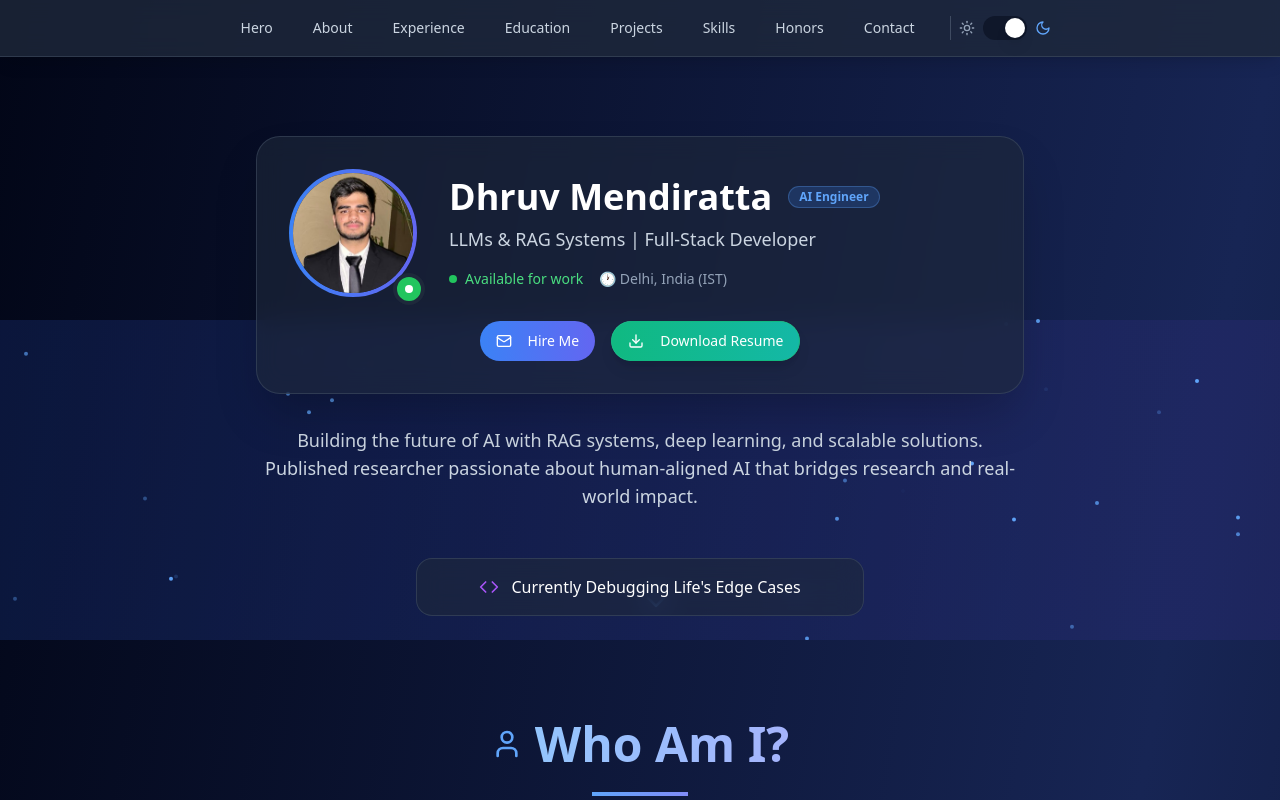
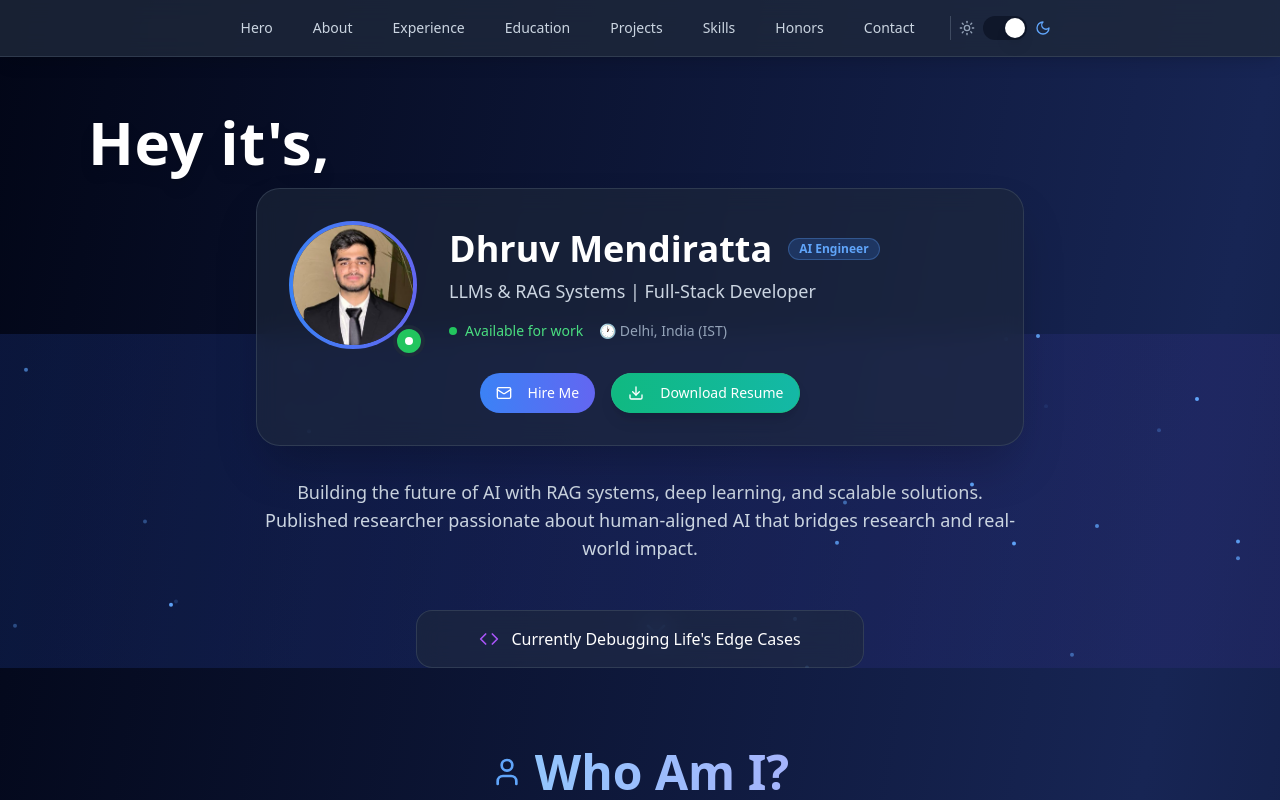
Before and after one commit to dhruvm-18/dhruv-portfolio, a React (Vite) app: page / in a window 1280 px wide. Shown: the top 800 px of the page. Built offline with nearby package versions, Linux system fonts and the light colour scheme.

Commit message:
Changes to this

```diff
--- a/src/pages/Index.tsx
+++ b/src/pages/Index.tsx
@@ -150,7 +150,7 @@ const Index = () => {
     { category: "Backend", icon: "🟩", skills: ["Node.js", "FastAPI", "REST APIs"] },
     { category: "Data Science", icon: "📊", skills: ["Pandas", "NumPy", "Matplotlib", "Seaborn", "Feature Engineering", "Model Evaluation"] },
     { category: "Machine/Deep Learning", icon: "🧠", skills: ["Scikit-learn", "TensorFlow", "Keras", "CNN", "LSTM", "BiLSTM-GRU", "GANs", "XGBoost", "Grad-CAM"] },
-    { category: "Cloud/DevOps", icon: "☁️", skills: ["AWS (EC2, S3, Lambda)", "Docker", "Git & GitHub", "CI/CD"] },
+    { category: "Cloud/DevOps", icon: "☁️", skills: ["AWS (EC2, S3, Lambda)", "Git & GitHub", "CI/CD"] },
     { category: "Database", icon: "🗄️", skills: ["PostgreSQL", "MySQL", "MongoDB"] },
     { category: "Visualization", icon: "📈", skills: ["PowerBI", "Chart.js"] },
     { category: "AI/LLM", icon: "🔗", skills: ["LLMs", "LangChain", "RAG", "Prompt Engineering", "FAISS"] },
@@ -258,6 +258,11 @@ const Index = () => {
 
       {/* Hero Section */}
       <section id="hero" className="relative min-h-[80vh] flex flex-col items-center justify-center overflow-hidden pt-24 md:pt-28 px-2 md:px-0">
+        <div className="w-full max-w-6xl mx-auto px-6 mb-2 md:mb-4">
+          <h1 className="text-4xl md:text-6xl font-extrabold text-white text-left drop-shadow-lg" style={{letterSpacing: '0.01em'}}>
+            Hey it's,
+          </h1>
+        </div>
         <motion.div style={{ y, opacity }} className="absolute inset-0">
           <div className={`absolute inset-0 ${isDarkMode ? 'bg-gradient-to-r from-blue-900/30 to-indigo-900/30' : 'bg-gradient-to-r from-blue-100/30 to-indigo-100/30'}`} />
           {/* Animated background particles */}
```
